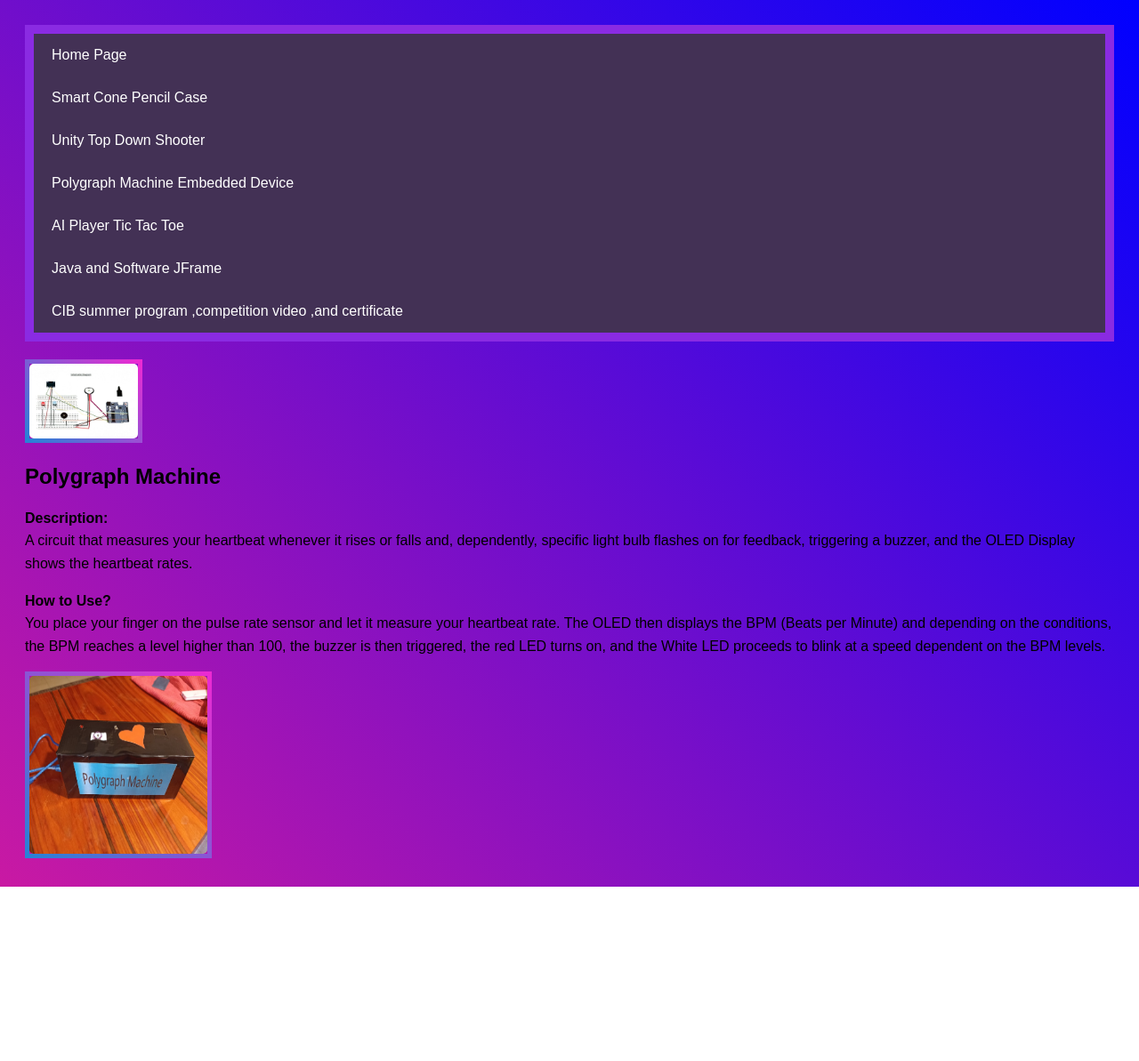
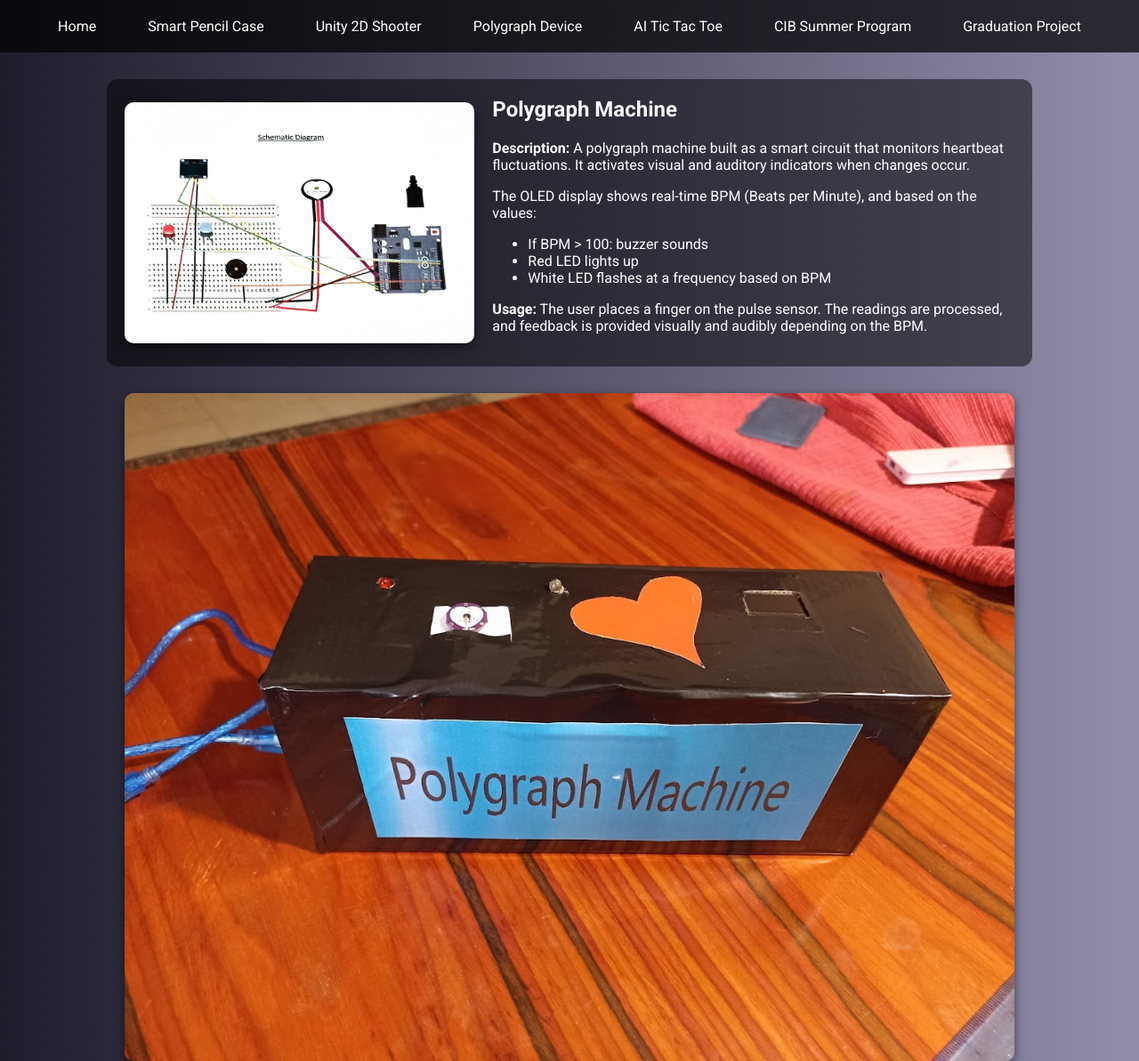
Before and after one commit to khaledwalidgalal/professional-cv-khaled-walid, a plain HTML site: page poly.html in a window 1280 px wide. Shown: the top 1193 px of the page at 89% size. Before the commit the page ends 997 px from the top, so only its background shows below. Drawn offline with Linux system fonts and the light colour scheme.

Commit message:
Update poly.html

```diff
--- a/poly.html
+++ b/poly.html
@@ -2,44 +2,158 @@
 <html lang="en">
 <head>
   <meta charset="UTF-8">
-    <title>CV Home</title>
-    <link rel="stylesheet" href="style.css">
+  <title>Khaled Walid | Polygraph Machine Project</title>
+  <link href="https://fonts.googleapis.com/css2?family=Roboto:wght@400;700&display=swap" rel="stylesheet">
+  <style>
+    body {
+      margin: 0;
+      font-family: 'Roboto', sans-serif;
+      background: linear-gradient(to right, #1f1c2c, #928dab);
+      color: white;
+    }
+
+    /* Navigation */
+    #menu {
+      background-color: rgba(0, 0, 0, 0.7);
+      display: flex;
+      justify-content: center;
+      padding: 12px 0;
+    }
+    #menu .bar {
+      color: white;
+      text-decoration: none;
+      margin: 0 15px;
+      padding: 8px 14px;
+      border-radius: 6px;
+      transition: background 0.3s;
+    }
+    #menu .bar:hover {
+      background-color: rgba(255, 255, 255, 0.2);
+    }
+
+    /* Content container */
+    .content-container1 {
+      max-width: 1000px;
+      margin: 30px auto;
+      padding: 20px;
+      display: flex;
+      flex-wrap: wrap;
+      gap: 20px;
+      background: rgba(0, 0, 0, 0.5);
+      border-radius: 12px;
+    }
+
+    .image-section {
+      flex: 1 1 300px;
+      display: flex;
+      justify-content: center;
+      align-items: center;
+    }
+    .polyimg {
+      max-width: 100%;
+      height: auto;
+      border-radius: 10px;
+      box-shadow: 0px 4px 12px rgba(0, 0, 0, 0.5);
+    }
+
+    #colornow {
+      flex: 2 1 400px;
+    }
+    #colornow h2 {
+      margin-top: 0;
+    }
+
+    /* Toggle image section */
+    .toggle-image-wrapper {
+      max-width: 1000px;
+      margin: 20px auto;
+      text-align: center;
+    }
+    .image-container {
+      position: relative;
+      display: inline-block;
+    }
+    .image-container img {
+      max-width: 100%;
+      height: auto;
+      border-radius: 10px;
+      cursor: pointer;
+      transition: transform 0.3s ease;
+      box-shadow: 0px 4px 12px rgba(0, 0, 0, 0.5);
+    }
+    .image-container:hover img {
+      transform: scale(1.02);
+    }
+    .hover-text {
+      position: absolute;
+      bottom: 10px;
+      left: 50%;
+      transform: translateX(-50%);
+      background: rgba(0, 0, 0, 0.6);
+      padding: 6px 10px;
+      border-radius: 6px;
+      font-size: 14px;
+      opacity: 0;
+      transition: opacity 0.3s ease;
+    }
+    .image-container:hover .hover-text {
+      opacity: 1;
+    }
+  </style>
 </head>
-<body class="bodiey">
+<body>
+
+  <!-- Navigation -->
   <nav id="menu">
-        <a href="index.html" class="bar">Home Page</a>
-        <a href="smart.html" class="bar">Smart Cone Pencil Case</a>
-        <a href="unity2d.html" class="bar">Unity Top Down Shooter</a>
-        <a href="poly.html" class="bar">Polygraph Machine Embedded Device</a>
-        <a href="aitictactoe.html" class="bar">AI Player Tic Tac Toe</a>
-        <a href="javaandsoftware.html" class="bar">Java and Software JFrame</a>
-        <a href ="cib.html" class ="bar">CIB summer program ,competition video ,and certificate</a>
+    <a href="index.html" class="bar">Home</a>
+    <a href="smart.html" class="bar">Smart Pencil Case</a>
+    <a href="unity2d.html" class="bar">Unity 2D Shooter</a>
+    <a href="poly.html" class="bar">Polygraph Device</a>
+    <a href="aitictactoe.html" class="bar">AI Tic Tac Toe</a>
+    <a href="cib.html" class="bar">CIB Summer Program</a>
+    <a href="graduation.html" class="bar">Graduation Project</a>
   </nav>
 
-    <div class="content-container">
+  <!-- Project Section -->
+  <div class="content-container1">
     <div class="image-section">
-            <img src="polygraph/schema.jpg" alt="Polygraph Machine" class="polyimg">
+      <img src="polygraph/schema.jpg" alt="Polygraph Machine Schema" class="polyimg">
     </div>
-        <div class="text-section">
+
+    <div id="colornow">
       <h2>Polygraph Machine</h2>
-            <p class="description">
-                <strong>Description:</strong><br>
-                A circuit that measures your heartbeat whenever it rises or falls and, dependently, specific light bulb flashes on for feedback, triggering a buzzer, and the OLED Display shows the heartbeat rates.
+      <p><strong>Description:</strong> A polygraph machine built as a smart circuit that monitors heartbeat fluctuations. It activates visual and auditory indicators when changes occur.</p>
+      <p>
+        The OLED display shows real-time BPM (Beats per Minute), and based on the values:
       </p>
-            <p class="how-to-use">
-                <strong>How to Use?</strong><br>
-                You place your finger on the pulse rate sensor and let it measure your heartbeat rate. The OLED then displays the BPM (Beats per Minute) and depending on the conditions, the BPM reaches a level higher than 100, the buzzer is then triggered, the red LED turns on, and the White LED proceeds to blink at a speed dependent on the BPM levels.
-            </p>
+      <ul>
+        <li>If BPM > 100: buzzer sounds</li>
+        <li>Red LED lights up</li>
+        <li>White LED flashes at a frequency based on BPM</li>
+      </ul>
+      <p><strong>Usage:</strong> The user places a finger on the pulse sensor. The readings are processed, and feedback is provided visually and audibly depending on the BPM.</p>
     </div>
   </div>
 
-    <div class="schema-section">
+  <!-- Toggle Image -->
+  <div class="toggle-image-wrapper">
     <div class="image-container">
-            <a href="polygraph/polygraph machine inside.jpg" target="_blank">
-                <img src="polygraph/polygraph machine.jpg" alt="" id="polyimg">
-            </a>
-            <div class="hover-text">This is the polygraph machine click to see inside</div>
+      <img id="polyimg" src="polygraph/polygraph machine.jpg" alt="Polygraph Machine">
+      <div class="hover-text">Click to switch view</div>
     </div>
   </div>
+
+  <script>
+    const image = document.getElementById("polyimg");
+    const image1 = "polygraph/polygraph machine.jpg";
+    const image2 = "polygraph/polygraph machine inside.jpg";
+    let showingImage1 = true;
+
+    image.addEventListener("click", () => {
+      image.src = showingImage1 ? image2 : image1;
+      showingImage1 = !showingImage1;
+    });
+  </script>
+
 </body>
 </html>
```
Lines whose indentation alone changed are shown as unchanged.
